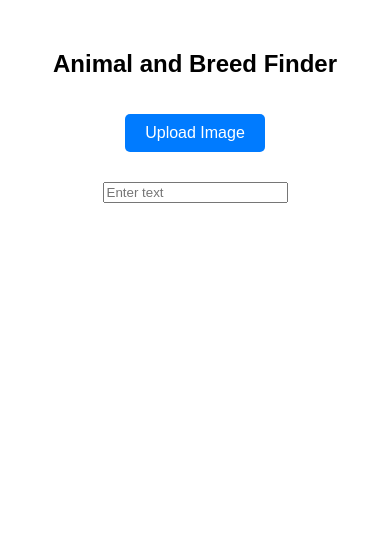
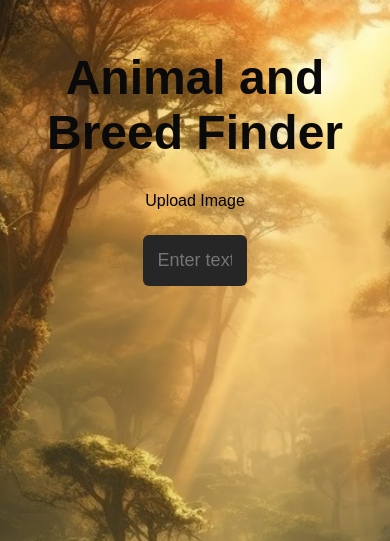
Before and after one commit to Kartavya904/2023-MakeUC-Hackathon, a Flask app: page / in a window 390 px wide. Shown: the top 541 px of the page. Run offline with Flask 3, Linux system fonts and the light colour scheme.

Commit message:
made the css more responsive

```diff
--- a/static/styles/style.css
+++ b/static/styles/style.css
@@ -1,37 +1,54 @@
-body{
-    font-family: 'Arial', sans-serif;
+body {
+    font-family: Arial, sans-serif;
     text-align: center;
+    background: url("../images/background.jpg");
+    background-size: cover;
+    background-position: center;
+    background-attachment: fixed;
+    overflow-y: hidden;
 }
-#header{
+.title {
+    text-align: center;
     font-size: 24px;
+    color: #0e0e0e; /* Change the color to your preference */
+    font-family: Arial, sans-serif; /* Change the font-family if needed */
+    margin-top: 10px; /* Adjust the spacing as desired */
+}
+#header {
+    font-size: 48px;
     margin-top: 50px;
+    color: #0a0a0a;
 }
-#file-upload{
+
+
+#file-upload {
     display: none;
 }
-#image-label{
-    cursor: pointer;
-    background-color: #007BFF;
-    color: #fff;
-    padding: 10px 20px;
-    border-radius: 5px;
-    margin-top: 20px;
-    display: inline-block;
-}
+
 #form-container {
     display: flex;
     flex-direction: column;
     align-items: center;
+    align-content: center;
 }
-
+#black-letter {
+    color: #16eeee;
+}
 #text-input {
-    margin-top: 20px;
+    width: 20%;
+    border: 0;
+    outline: none;
+    background: #262626;
+    padding: 15px;
+    margin: 15px 0;
+    color: #fff;
+    font-size: 18px;
+    border-radius: 6px;
 }
 
 #submit-button {
     margin-top: 10px;
     display: none;
-    background-color: #007BFF;
     color: #fff;
     padding: 10px 20px;
     border-radius: 5px;
@@ -48,10 +65,26 @@ body{
     cursor: pointer;
     margin-left: 10px;
 }
-
+.btn{
+    display: inline-block;
+    margin: 95px auto;
+    width: fit-content;
+    border: 1px solid #0aaac2;
+    padding: 14px 50px;
+    border-radius: 6px;
+    text-decoration: none;
+    background: #000000;
+    color: #fff;
+    transition: background 0.5s;
+}
+.btn:hover{
+    background: #16e0ff;
+}
 /* Style for displaying the uploaded image */
 #uploaded-image {
-    max-width: 100%;
-    margin-top: 20px;
+    max-width: 500px;
+    align-items: center;
+    align-content: center;
+    margin-top: 20px auto;
     display: none;
 }
```
